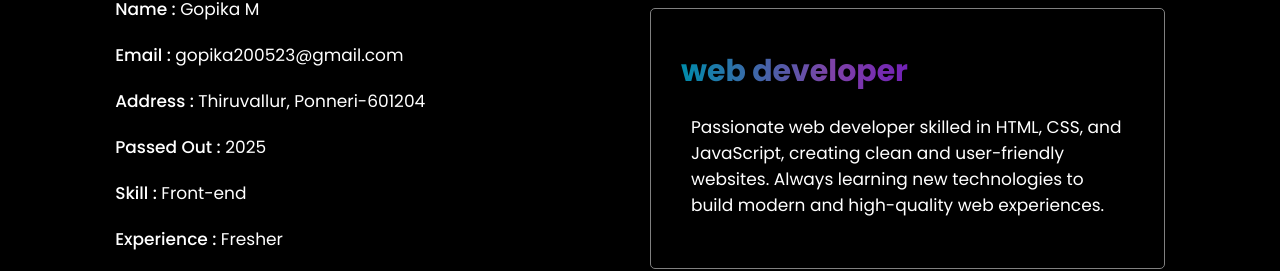
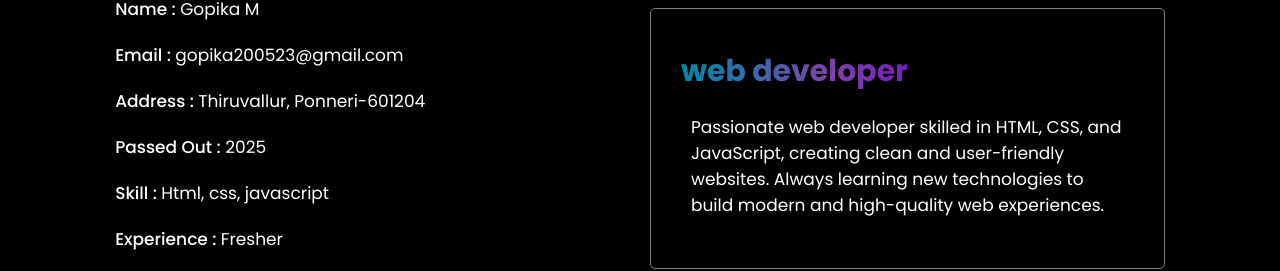
Before and after one commit to gopika200523/portfolio, a plain HTML site: page indexgopika.html in a window 1280 px wide. Shown: the part 797-1068 px from the top of the page. Drawn offline with nearby package versions, Linux system fonts and the light colour scheme; grey boxes are pictures that could not be loaded.

Commit message:
skills added

```diff
--- a/indexgopika.html
+++ b/indexgopika.html
@@ -118,7 +118,7 @@
 
           <div class="box">
             <h3><span>Passed Out :</span> 2025</h3>
-            <h3><span>Skill : </span> Front-end </h3>
+            <h3><span>Skill : </span> Html, css, javascript </h3>
             <h3><span>Experience : </span> Fresher</h3>
             <h3><span>Language : </span> Tamil, English</h3>
             <!-- <h3><span>Contact : </span> 8925363788</h3> -->
```
